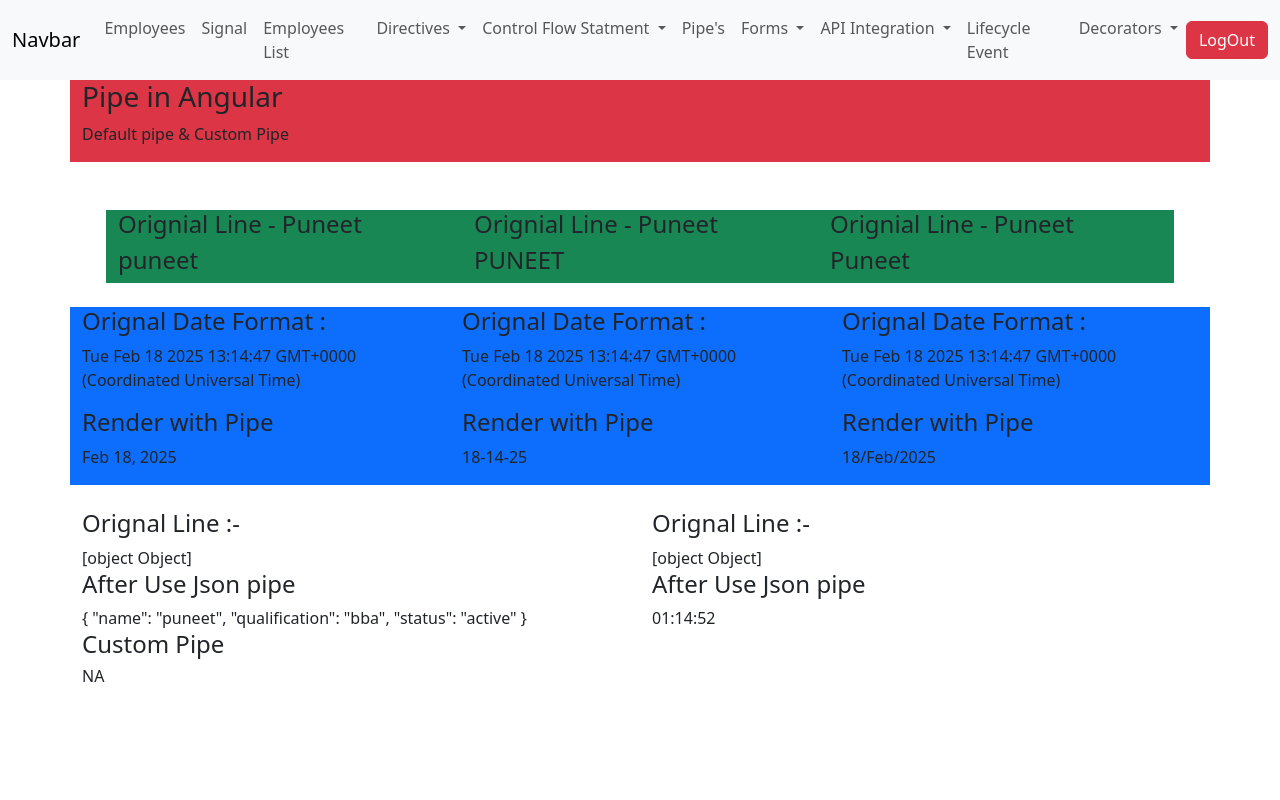
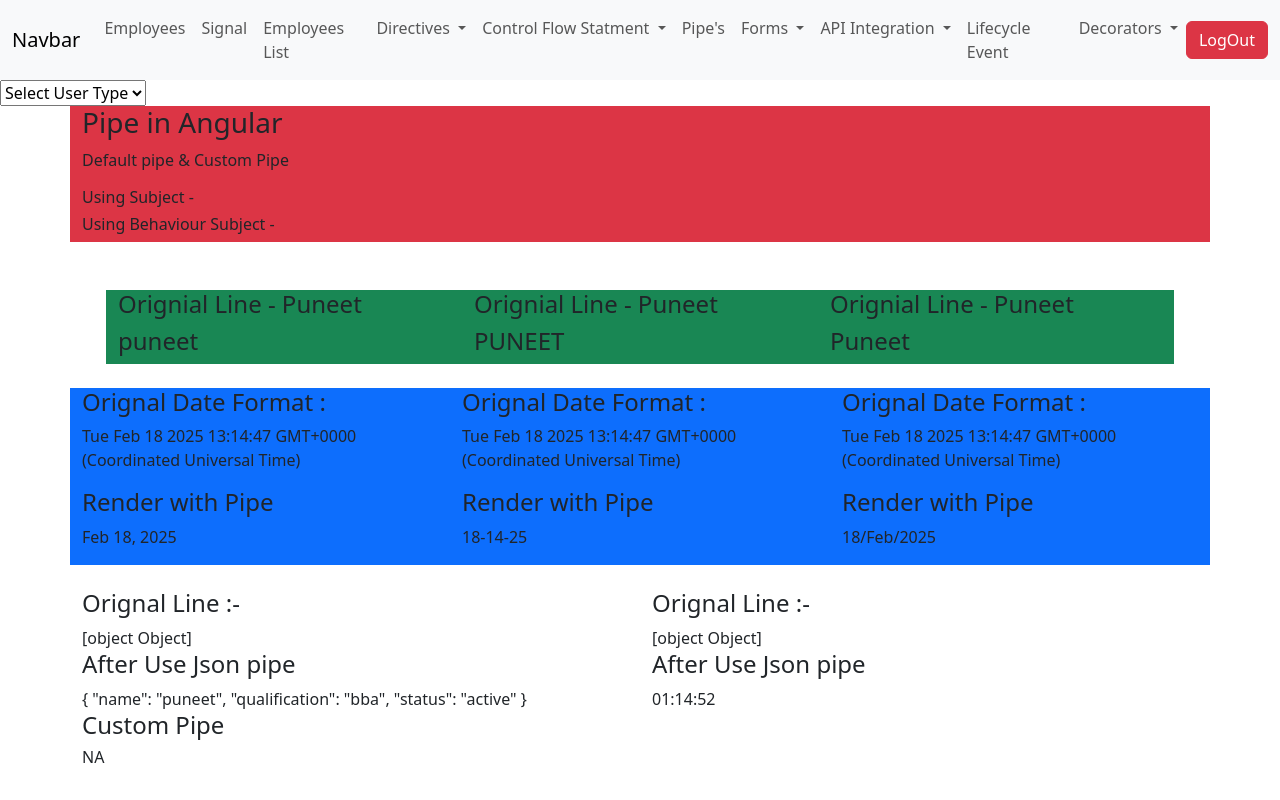
Before and after one commit to 786puneet/angular_tutorials, an Angular app in the folder Demo_Application/: page /pipes in a window 1280 px wide. Built offline with nearby package versions, Linux system fonts and the light colour scheme; sample sign-in values are in the browser's storage.

Commit message:
added subject or behaviour subject

```diff
--- a/Demo_Application/src/app/Components/Services/department-services.service.ts
+++ b/Demo_Application/src/app/Components/Services/department-services.service.ts
@@ -1,6 +1,7 @@
 import { HttpClient } from '@angular/common/http';
 import { inject, Injectable } from '@angular/core';
 import { Constant } from '../Constant/constant';
+import { BehaviorSubject, Subject } from 'rxjs';
 
 @Injectable({
   providedIn: 'root'
@@ -9,6 +10,8 @@ export class DepartmentServicesService {
 
   constructor() { }
   private http = inject(HttpClient);
+public onRoleChange$:Subject<string>=new Subject<string>;
+public onRoleChange2$:BehaviorSubject<string>= new BehaviorSubject<string>("");
 //  make same uri slug into varribale
   // apiURL:string = "https://projectapi.gerasim.in/api/Complaint";
 
--- a/Demo_Application/src/app/Components/layout/layout.component.html
+++ b/Demo_Application/src/app/Components/layout/layout.component.html
@@ -76,13 +76,18 @@
                 </ul>
               </li>
         </ul>
+
            <p> {{loggedUserData.emailId}} </p>
           <button class="btn btn-danger" (click)="logOut()">LogOut</button>
 
       </div>
     </div>
   </nav>
-
-  <div class="container">
+  <select name="selectedUserType" [(ngModel)]="selectedUserType" (ngModelChange)="onRoleChange($event)">
+    <option   selected value="">Select User Type</option>
+    <option value="user"> User</option>
+    <option  value="guest"> Guest</option>
+  </select>
+  <div class="container ">
   <router-outlet></router-outlet>
   </div>
--- a/Demo_Application/src/app/Components/layout/layout.component.ts
+++ b/Demo_Application/src/app/Components/layout/layout.component.ts
@@ -1,15 +1,19 @@
 import { Component, inject } from '@angular/core';
+import { FormsModule } from '@angular/forms';
 import { Router, RouterLink, RouterOutlet } from '@angular/router';
+import { DepartmentServicesService } from '../Services/department-services.service';
 
 @Component({
   selector: 'app-layout',
-  imports: [RouterOutlet,RouterLink],
+  imports: [RouterOutlet,RouterLink,FormsModule],
   templateUrl: './layout.component.html',
   styleUrl: './layout.component.css'
 })
 export class LayoutComponent {
   router = inject(Router);
   loggedUserData:any;
+  selectedUserType:string='';
+  deptServices = inject(DepartmentServicesService);
  constructor(){
   const loggedUser = localStorage.getItem('loginUser');
   if(loggedUser != null)
@@ -22,4 +26,11 @@ export class LayoutComponent {
   localStorage.removeItem('loginUser');
   this.router.navigateByUrl('login')
   }
+
+  onRoleChange(role:string)
+  {
+   debugger;
+   this.deptServices.onRoleChange$.next(role);
+   this.deptServices.onRoleChange2$.next(role);
+  }
 }
--- a/Demo_Application/src/app/Components/lifecycle-event/lifecycle-event.component.html
+++ b/Demo_Application/src/app/Components/lifecycle-event/lifecycle-event.component.html
@@ -1,5 +1,7 @@
 <div class="row">
     <div class="col-12 bg-info py-3 ">
         <h3>Components Life Cycle Event</h3>
+        <h6>Using Subject - {{userRoleType}} </h6>
+        <h6>Using Behaviour Subject - {{userRoleType2}} </h6>
     </div>
 </div>
--- a/Demo_Application/src/app/Components/lifecycle-event/lifecycle-event.component.ts
+++ b/Demo_Application/src/app/Components/lifecycle-event/lifecycle-event.component.ts
@@ -1,4 +1,5 @@
-import { Component , OnInit , DoCheck , AfterViewInit , AfterViewChecked, AfterContentInit ,AfterContentChecked , OnDestroy, OnChanges, SimpleChanges } from '@angular/core';
+import { Component , OnInit , DoCheck , AfterViewInit , AfterViewChecked, AfterContentInit ,AfterContentChecked , OnDestroy, OnChanges, SimpleChanges, inject } from '@angular/core';
+import { DepartmentServicesService } from '../Services/department-services.service';
 
 @Component({
   selector: 'app-lifecycle-event',
@@ -8,11 +9,24 @@ import { Component , OnInit , DoCheck , AfterViewInit , AfterViewChecked, AfterC
 })
 export class LifecycleEventComponent implements OnInit, DoCheck ,AfterViewInit,AfterViewChecked,AfterContentInit,AfterContentChecked,OnDestroy,OnChanges{
 firstname:string;
-
+userRoleType:string="";
+userRoleType2:string="";
+deptService = inject(DepartmentServicesService);
 constructor()
 {
 console.log("hello this is constructor");
 this.firstname='';
+
+  // with subject
+  this.deptService.onRoleChange$.subscribe((result:string)=>{
+    debugger;
+   this.userRoleType = result;
+  })
+// with behviour subject
+  this.deptService.onRoleChange2$.subscribe((result:string)=>{
+    debugger;
+   this.userRoleType2 = result;
+  })
 }
 
 ngOnInit(): void {
@@ -44,4 +58,5 @@ ngOnDestroy(): void {
 ngOnChanges(changes: SimpleChanges): void {
   console.log('onchanges init');
 }
+
 }
--- a/Demo_Application/src/app/Components/pipe/pipe.component.html
+++ b/Demo_Application/src/app/Components/pipe/pipe.component.html
@@ -1,6 +1,8 @@
 <div class="row  bg-danger mb-5">
     <h3>Pipe in Angular</h3>
     <p>Default pipe & Custom Pipe</p>
+    <h6> Using Subject - {{userRoleType}}</h6>
+    <h6> Using Behaviour Subject - {{userRoleType2}}</h6>
 </div>
 
 <div class="row m-4">
--- a/Demo_Application/src/app/Components/pipe/pipe.component.ts
+++ b/Demo_Application/src/app/Components/pipe/pipe.component.ts
@@ -1,8 +1,9 @@
 import { AsyncPipe, DatePipe, JsonPipe, LowerCasePipe, TitleCasePipe, UpperCasePipe } from '@angular/common';
-import { Component } from '@angular/core';
+import { Component, inject } from '@angular/core';
 import { interval, Observable } from 'rxjs';
 import { map } from 'rxjs/operators';
 import { NaPipe } from '../Custom Pipe/na.pipe';
+import { DepartmentServicesService } from '../Services/department-services.service';
 @Component({
   selector: 'app-pipe',
   imports: [NaPipe,AsyncPipe,JsonPipe,DatePipe,LowerCasePipe,UpperCasePipe,TitleCasePipe,],
@@ -18,10 +19,23 @@ export class PipeComponent {
     qualification:'bba',
     status:'active',
 
-
   }
+  deptServices = inject(DepartmentServicesService);
+  userRoleType:string='';
+  userRoleType2:string='';
   test:any='';
 constructor(){
   this.CurrentTime= interval(1000).pipe(map(()=> new Date()));
+
+  // with subject
+  this.deptServices.onRoleChange$.subscribe((result:string)=>{
+    debugger;
+   this.userRoleType = result;
+  })
+// with behviour subject
+  this.deptServices.onRoleChange2$.subscribe((result:string)=>{
+    debugger;
+   this.userRoleType2 = result;
+  })
 }
 }
```
